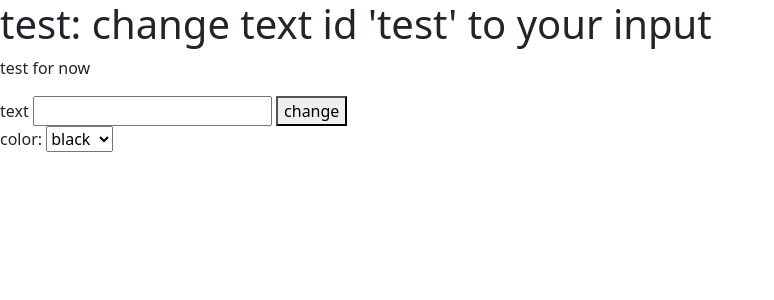
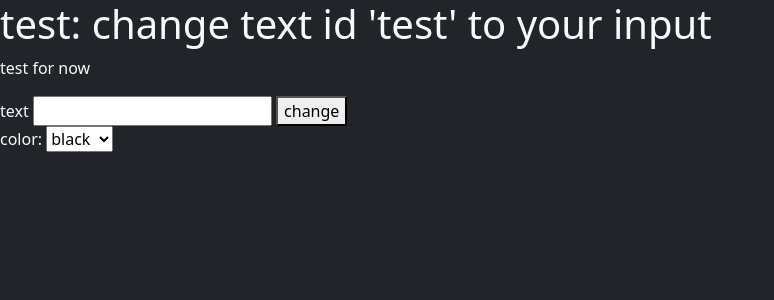
Before and after one commit to muhammadzaki693/My-personal-web, a Flask app: page / in a window 1280 px wide. Shown: the top 300 px of the page, without its empty margins (0-774 px from the left). Run offline with Flask 2, Linux system fonts and the light colour scheme.

Commit message:
Changed background

```diff
--- a/templates/base.html
+++ b/templates/base.html
@@ -6,7 +6,7 @@
 		<link href="https://cdn.jsdelivr.net/npm/bootstrap@5.2.3/dist/css/bootstrap.min.css" rel="stylesheet" integrity="sha384-rbsA2VBKQhggwzxH7pPCaAqO46MgnOM80zW1RWuH61DGLwZJEdK2Kadq2F9CUG65" crossorigin="anonymous">
 		<title>{%block title%}{%endblock%}-zaki site</title>
 	</head>
-	<body>
+	<body class="bg-dark text-light">
 		{%block content%}
 		{%endblock%}
 		<script src="https://cdn.jsdelivr.net/npm/bootstrap@5.2.3/dist/js/bootstrap.bundle.min.js" integrity="sha384-kenU1KFdBIe4zVF0s0G1M5b4hcpxyD9F7jL+jjXkk+Q2h455rYXK/7HAuoJl+0I4" crossorigin="anonymous"></script>
```
